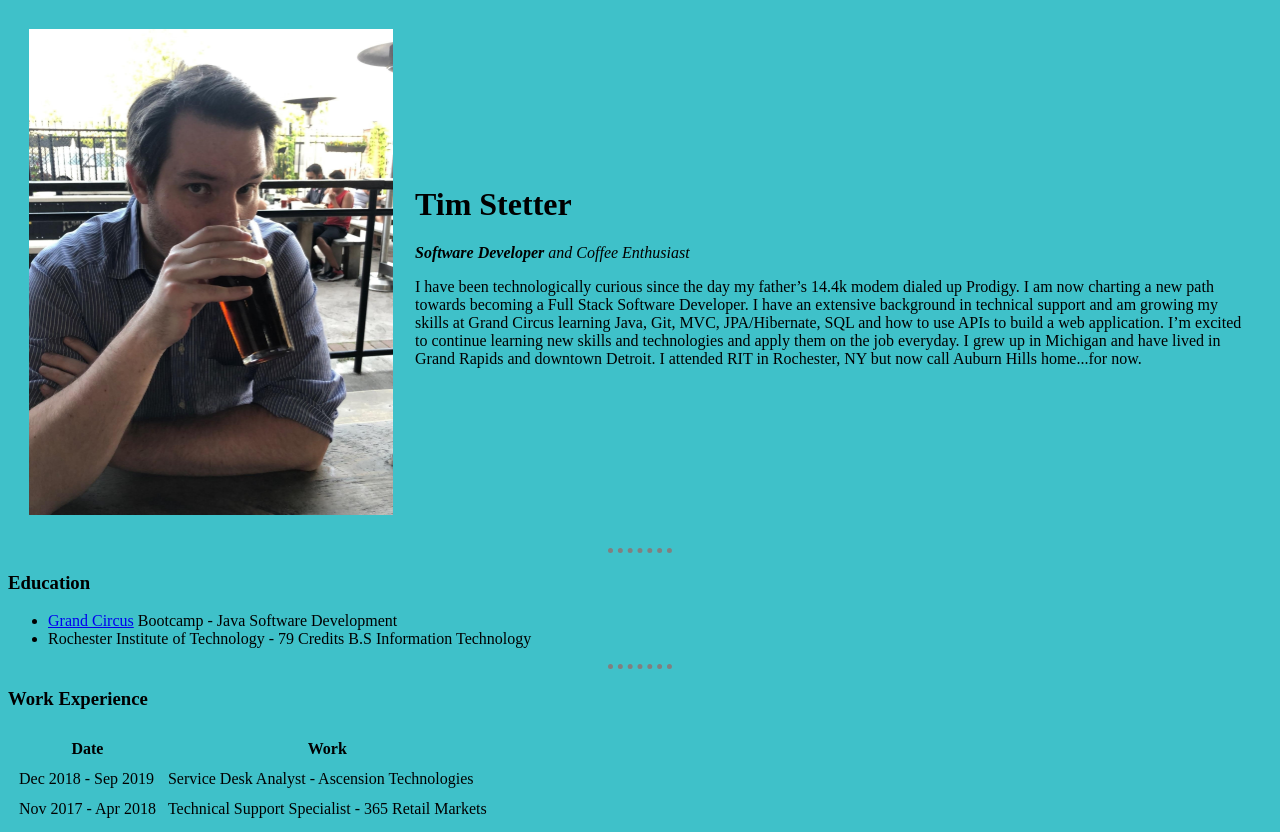
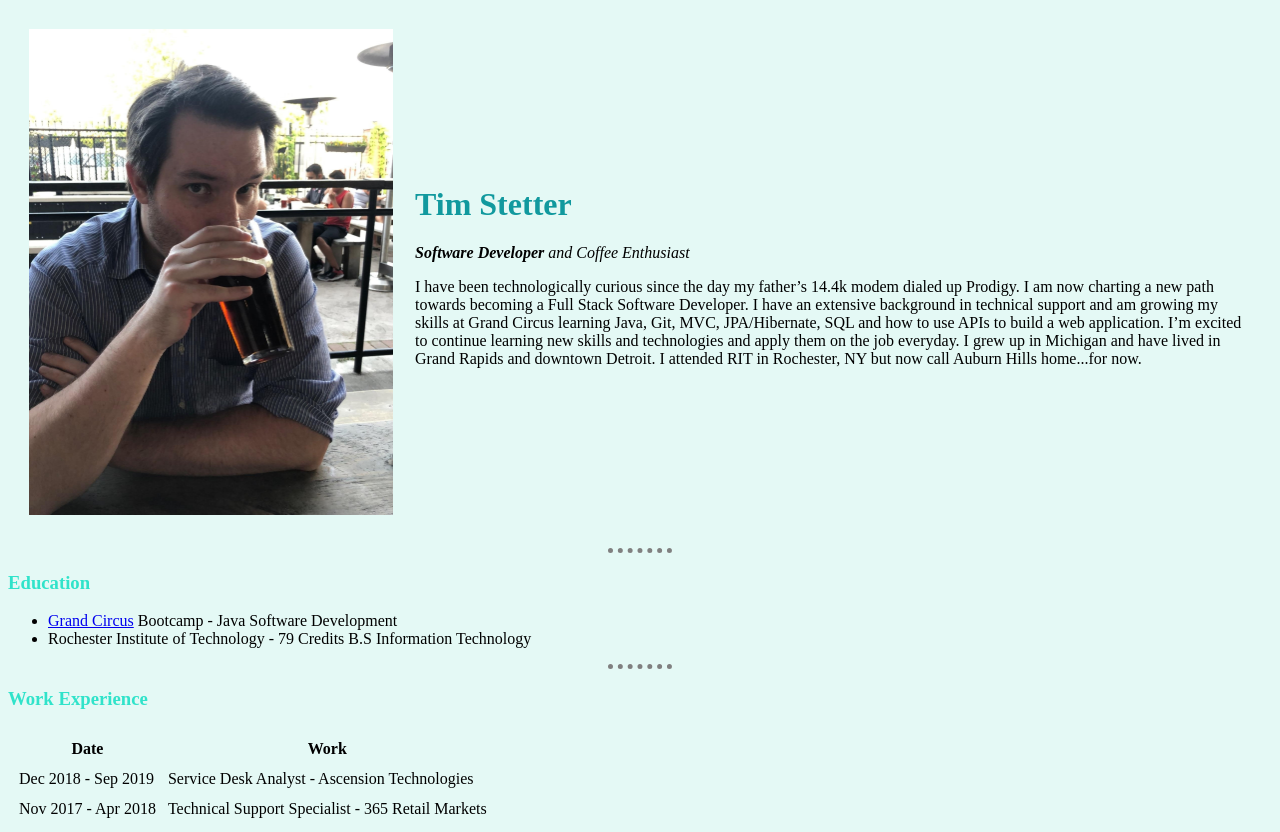
Before and after one commit to timstetter/HTML-CSS-JS-from-scratch, a plain HTML site: page index.html in a window 1280 px wide. Shown: the top 832 px of the page. Drawn offline with Linux system fonts and the light colour scheme.

Commit message:
changed color scheme

```diff
--- a/css/styles.css
+++ b/css/styles.css
@@ -1,5 +1,13 @@
 body {
-  background-color: #3fc1c9;
+  background-color: #e4f9f5;
+}
+
+h1 {
+  color: #11999e;
+}
+
+h3 {
+  color: #30e3ca;
 }
 
 hr {
```
